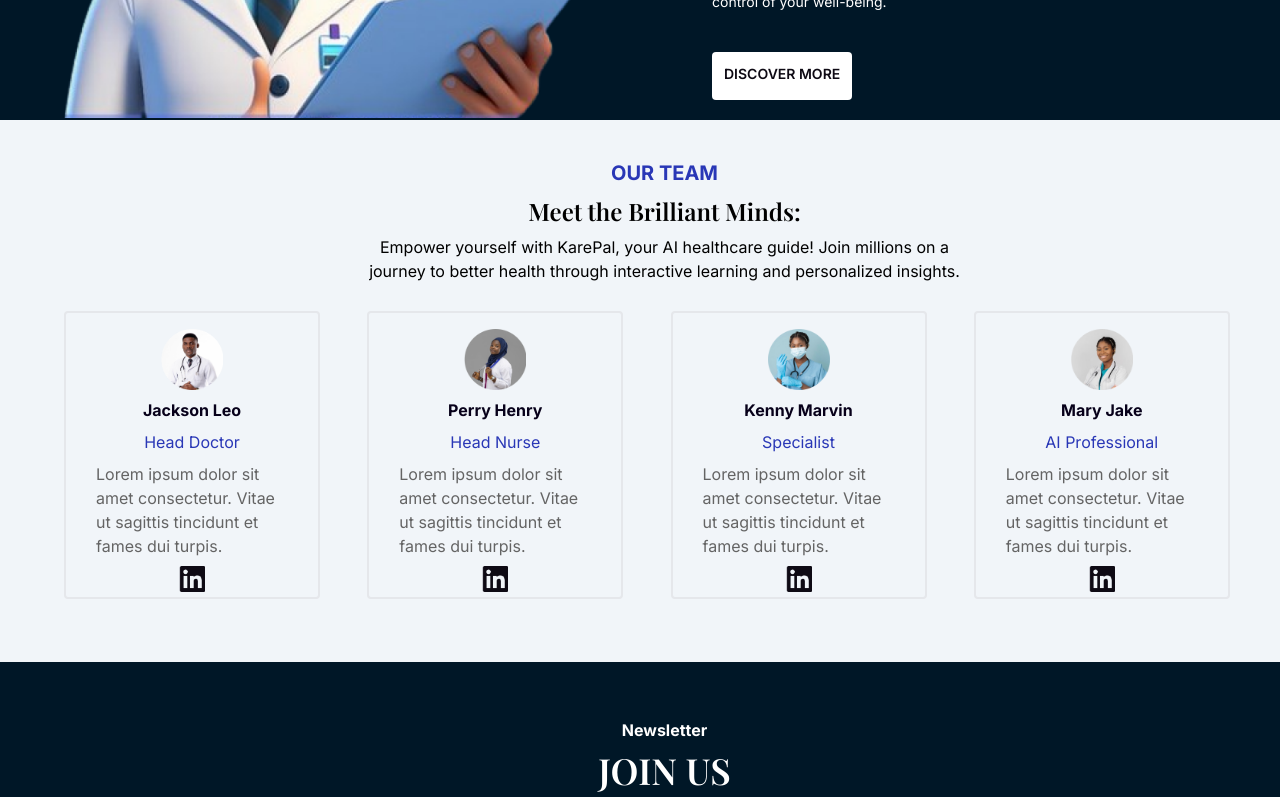
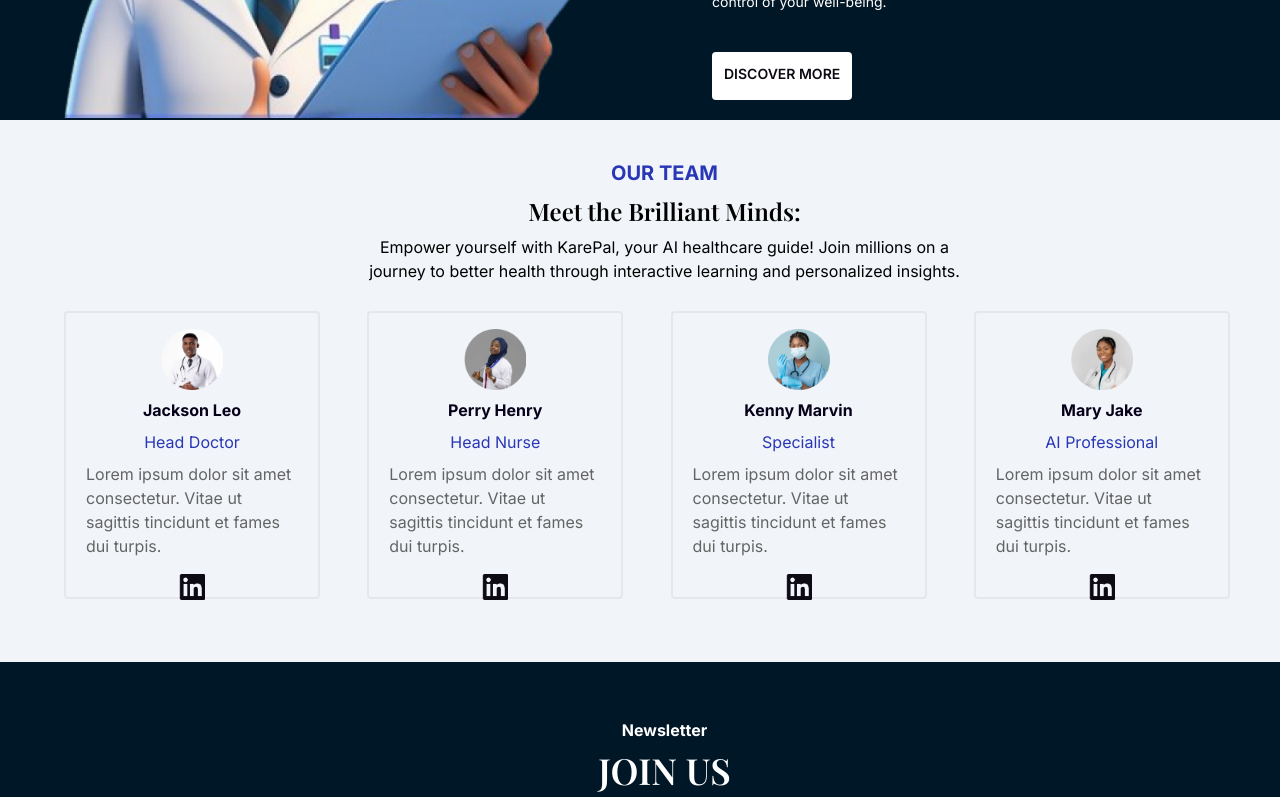
Before and after one commit to ChiefLopes/KarePal, a Next.js app: page / in a window 1280 px wide. Shown: the part 1917-2714 px from the top of the page. Built offline with nearby package versions, Linux system fonts and the light colour scheme; a web font is replaced by a local one.

Commit message:
updated team and service

```diff
--- a/app/pages/services.tsx
+++ b/app/pages/services.tsx
@@ -1,4 +1,4 @@
-"use client"
+"use client";
 
 import React from "react";
 import { SERVICE_GRID } from "../utils/constants";
@@ -25,7 +25,7 @@ const Services = () => {
           >
             <Image src={service.icon || ""} alt="icon" width={35} height={35} />
             <h2 className="font-bold lg:text-lg ">{service.title}</h2>
-            <p className="lg:max-w-52 text-xs lg:text-[13px] lg:leading-6 ">
+            <p className="lg:max-w-52 text-xs lg:text-[13px] lg:leading-6 lg:mx-6">
               {service.desc}
             </p>
           </div>
--- a/app/pages/team.tsx
+++ b/app/pages/team.tsx
@@ -28,7 +28,7 @@ const Team = () => {
           {TEAM_GRID.map((team: any) => (
             <div
               key={team.name}
-              className="w-40 h-[16rem] px-4 lg:px-0 lg:w-64 lg:h-72 space-y-1 lg:space-y-2 border border-2  rounded p-3 py-3 lg:py-4 flex flex-col items-center "
+              className="w-40 h-[16.5rem] px-4 lg:px-0 lg:w-64 lg:h-[18rem] space-y-1 lg:space-y-2 border border-2  rounded p-3 py-3 lg:py-4 flex flex-col items-center "
             >
               {team.icon ? (
                 <Image src={team.icon} alt="team" width={62} height={62} />
@@ -38,10 +38,16 @@ const Team = () => {
               <p className="text-[#2937B6] text-sm md:text-base">
                 {team.title}
               </p>
-              <p className="text-xs lg:text-base max-w-48 text-[#646464]">
+              <p className="text-xs lg:text-base max-w-[14rem] text-[#646464] lg:mx-5">
                 {team.desc}
               </p>
-              <Image src={team.logo} alt="logo" width={26} height={26} />
+              <Image
+                src={team.logo}
+                alt="logo"
+                width={26}
+                height={26}
+                className="pt-1 lg:pt-2"
+              />
             </div>
           ))}
         </div>
```
